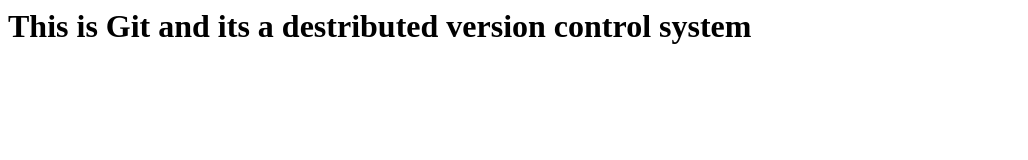
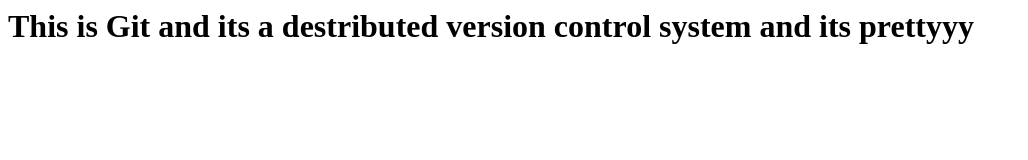
Before and after one commit to 0Akshay/learninggit, a plain HTML site: page index.html in a window 1280 px wide. Shown: the whole page, without its empty margins (0-1028 px from the left). Drawn offline with Linux system fonts and the light colour scheme.

Commit message:
Secondddd time commit in one minute

```diff
--- a/index.html
+++ b/index.html
@@ -6,6 +6,6 @@
 </head>
 <body>
 <h1>
-This is Git and its a destributed version control system
+This is Git and its a destributed version control system and its prettyyy
 </h1>
 </body>
```
